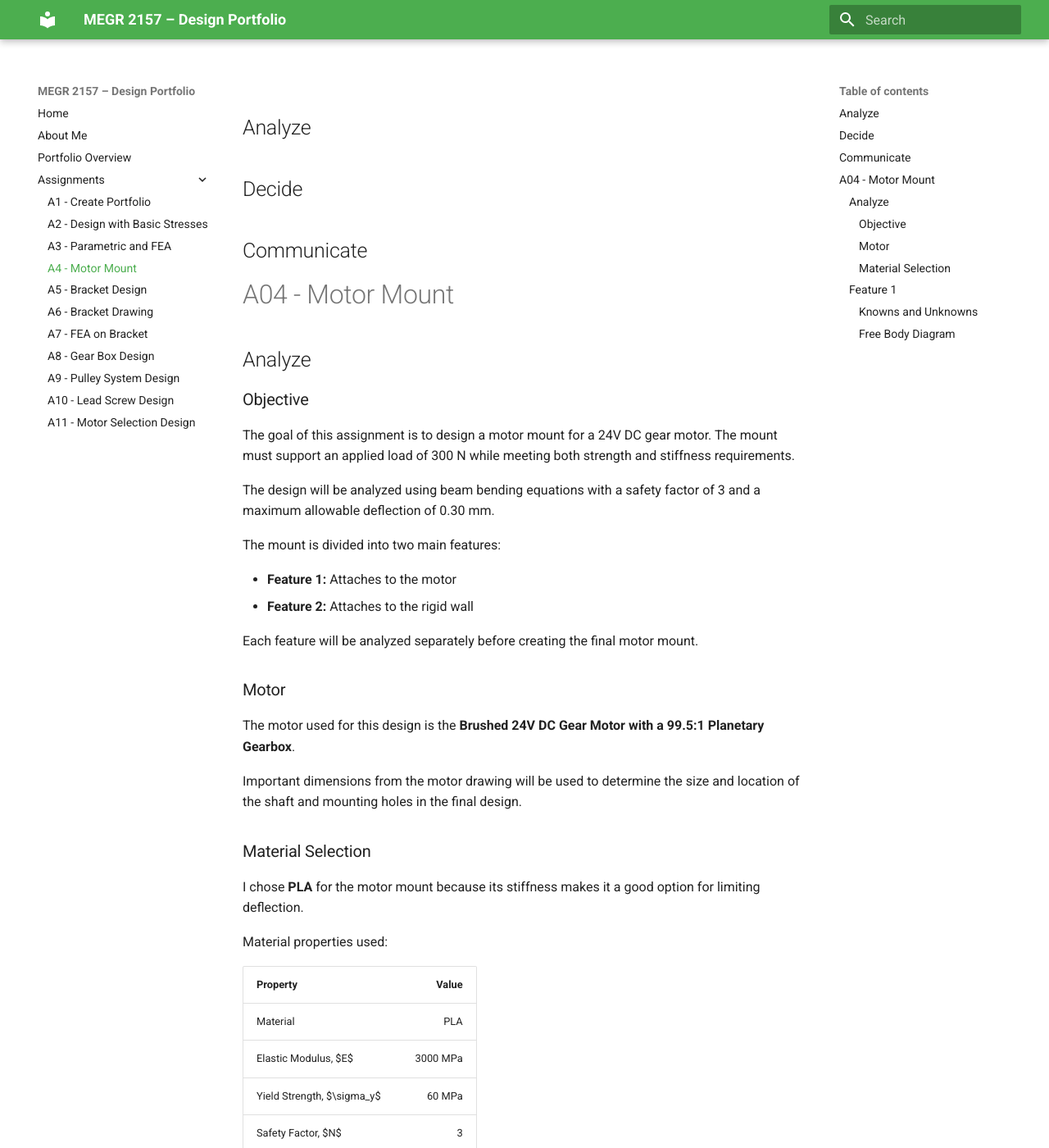
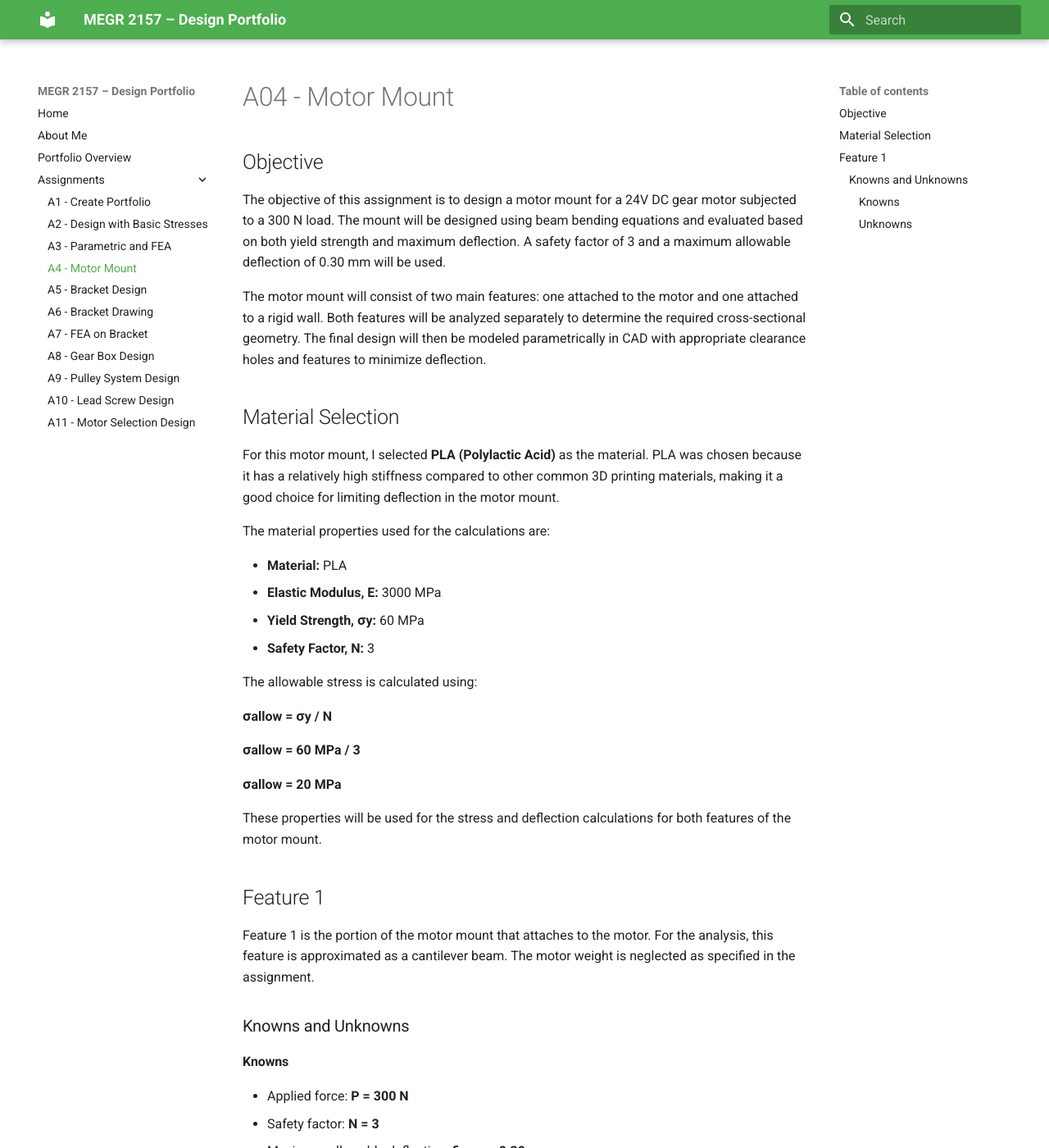
Before and after one commit to KaileighAnn/kaileighs-megr2157-portfolio, an MkDocs documentation site: the page built from docs/assignments/A04/index.md, in a window 1280 px wide and 1400 px high. Shown: the whole window at 82% size. Built offline with MkDocs 1.6.1 and Material for MkDocs 9.7.7, drawn with Linux system fonts in a browser that asks for light colours; some of the changed text lies outside the part shown.

Commit message:
Revise A04 assignment details and structure
Updated the assignment document to clarify objectives, material selection, and analysis details for the motor mount design. Removed redundant sections and improved structure for better readability.

```diff
--- a/docs/assignments/A04/index.md
+++ b/docs/assignments/A04/index.md
@@ -1,88 +1,59 @@
-## Analyze
-
-
-## Decide
-
-
-## Communicate
-
-
 # A04 - Motor Mount
 
-## Analyze
+## Objective
 
-### Objective
+The objective of this assignment is to design a motor mount for a 24V DC gear motor subjected to a 300 N load. The mount will be designed using beam bending equations and evaluated based on both yield strength and maximum deflection. A safety factor of 3 and a maximum allowable deflection of 0.30 mm will be used.
 
-The goal of this assignment is to design a motor mount for a 24V DC gear motor. The mount must support an applied load of 300 N while meeting both strength and stiffness requirements.
+The motor mount will consist of two main features: one attached to the motor and one attached to a rigid wall. Both features will be analyzed separately to determine the required cross-sectional geometry. The final design will then be modeled parametrically in CAD with appropriate clearance holes and features to minimize deflection.
 
-The design will be analyzed using beam bending equations with a safety factor of 3 and a maximum allowable deflection of 0.30 mm.
+## Material Selection
 
-The mount is divided into two main features:
+For this motor mount, I selected **PLA (Polylactic Acid)** as the material. PLA was chosen because it has a relatively high stiffness compared to other common 3D printing materials, making it a good choice for limiting deflection in the motor mount.
 
-- **Feature 1:** Attaches to the motor
-- **Feature 2:** Attaches to the rigid wall
+The material properties used for the calculations are:
 
-Each feature will be analyzed separately before creating the final motor mount.
+- **Material:** PLA
+- **Elastic Modulus, E:** 3000 MPa
+- **Yield Strength, σy:** 60 MPa
+- **Safety Factor, N:** 3
 
-### Motor
+The allowable stress is calculated using:
 
-The motor used for this design is the **Brushed 24V DC Gear Motor with a 99.5:1 Planetary Gearbox**.
+**σallow = σy / N**
 
-Important dimensions from the motor drawing will be used to determine the size and location of the shaft and mounting holes in the final design.
+**σallow = 60 MPa / 3**
 
-### Material Selection
+**σallow = 20 MPa**
 
-I chose **PLA** for the motor mount because its stiffness makes it a good option for limiting deflection.
-
-Material properties used:
-
-| Property | Value |
-|---|---:|
-| Material | PLA |
-| Elastic Modulus, $E$ | 3000 MPa |
-| Yield Strength, $\sigma_y$ | 60 MPa |
-| Safety Factor, $N$ | 3 |
-| Maximum Deflection | 0.30 mm |
-
-The allowable stress is:
-
-$$
-\sigma_{allow}=\frac{\sigma_y}{N}
-$$
-
-$$
-\sigma_{allow}=\frac{60}{3}=20\text{ MPa}
-$$
-
-$$
-\boxed{\sigma_{allow}=20\text{ MPa}}
-$$
-
----
+These properties will be used for the stress and deflection calculations for both features of the motor mount.
 
 ## Feature 1
 
-Feature 1 is the portion of the mount that attaches to the motor. For the beam calculations, I simplified this feature as a cantilever beam.
+Feature 1 is the portion of the motor mount that attaches to the motor. For the analysis, this feature is approximated as a cantilever beam. The motor weight is neglected as specified in the assignment.
 
 ### Knowns and Unknowns
 
-**Knowns:**
+#### Knowns
 
-- $P=300$ N
-- $N=3$
-- $\delta_{max}=0.30$ mm
-- $E=3000$ MPa
-- $\sigma_y=60$ MPa
-- $\sigma_{allow}=20$ MPa
+- Applied force: **P = 300 N**
+- Safety factor: **N = 3**
+- Maximum allowable deflection: **δmax = 0.30 mm**
+- Elastic modulus of PLA: **E = 3000 MPa**
+- Yield strength of PLA: **σy = 60 MPa**
+- Allowable stress: **σallow = 20 MPa**
+- Motor diameter: approximately **28 mm**
 
-**Unknowns:**
+#### Unknowns
 
-- Required cross-sectional geometry
-- Required dimension based on strength
-- Required dimension based on deflection
+The required cross-sectional geometry of Feature 1 must be determined using both strength and stiffness requirements.
 
-### Free Body Diagram
+The primary unknowns are:
 
-[INSERT FEATURE 1 FBD HERE]
+- **b** = width of the beam cross section
+- **h** = thickness of the beam cross section
+- **I** = area moment of inertia
+- **σmax** = maximum bending stress
+- Required cross-sectional dimensions based on yield strength
+- Required cross-sectional dimensions based on the **0.30 mm deflection limit**
 
-The 300 N load is applied at the free end of the feature. The opposite end is treated as fixed for the beam analysis.
+The larger cross-sectional requirement from the stress and deflection analyses will control the final design.
```
